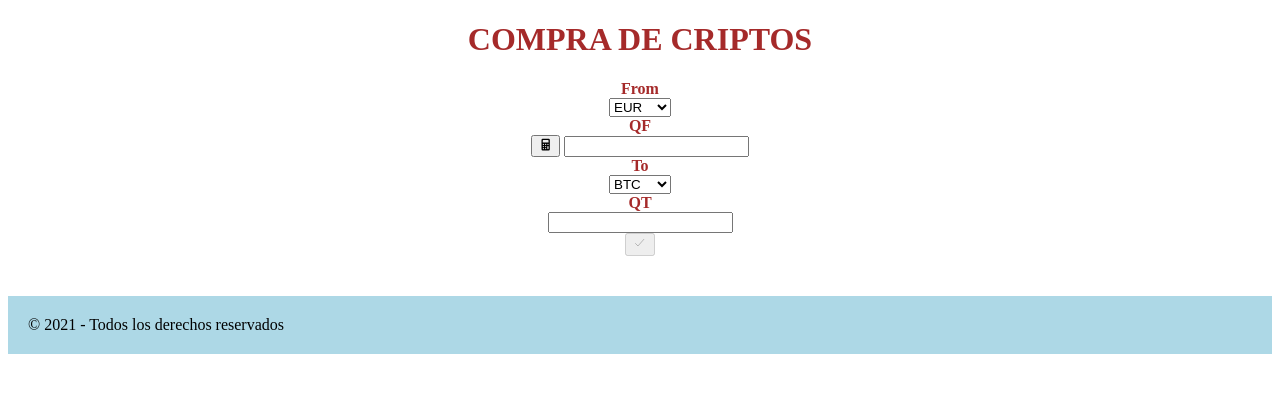
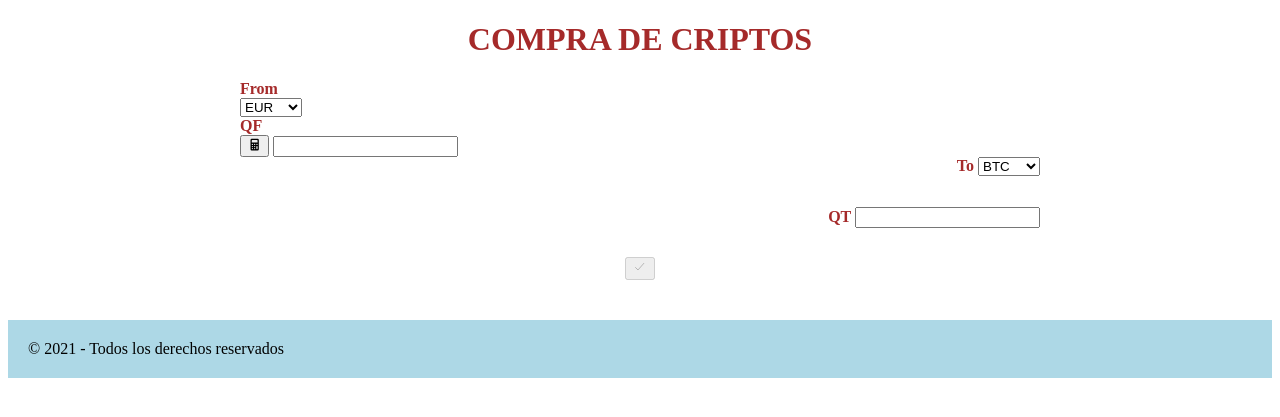
Before and after one commit to SheylaPDV/BZ9_flask, a Flask app: page /purchase in a window 1280 px wide. Shown: the part 83-500 px from the top of the page. Run offline with Flask 2, Linux system fonts and the light colour scheme; some libraries are stand-ins or nearby versions.

Commit message:
intentando organizar el formulario

```diff
--- a/balance/static/css/styles.css
+++ b/balance/static/css/styles.css
@@ -70,9 +70,24 @@ main {
     font-size: xx-small;
 }
 
-.campo-formulario label {
+.campo-formulario-from label {
     display: block;
     font-size: 1rem;
     font-weight: bold;
     padding-bottom: 0;
+    text-align: left;
 }
+
+.campo-formulario-from {
+    text-align: left;
+}
+
+.campo-formulario-to {
+    text-align: right;
+    height: 50px;
+
+}
+
+.campo-formulario-to label {
+    text-align: right;
+}
--- a/balance/templates/purchase.html
+++ b/balance/templates/purchase.html
@@ -16,10 +16,10 @@ COMPRA DE CRIPTOS
     {% endif %}
     <form action="/purchase" method="POST">
 
-        <div class="campo-formulario">
+        <div class="campo-formulario-from">
             <label for="from">From</label>
             {% if datos.to_quantity != "" %}
-                <select name="from_currency" disabled="disabled">
+                <select name="from_currency">
             {% else %}
                 <select name="from_currency">
             {% endif %}
@@ -36,7 +36,7 @@ COMPRA DE CRIPTOS
              </select>
         </div>
 
-        <div class="campo-formulario">
+        <div class="campo-formulario-from">
             {% if datos.to_quantity != "" %}
                 <label for="Q">QF</label><button type="submit" class="green-button" disabled ><ion-icon name="calculator"></ion-icon></button>
             {% else %}
@@ -49,7 +49,7 @@ COMPRA DE CRIPTOS
             {% endif %}
         </div>
 
-        <div class="campo-formulario">
+        <div class="campo-formulario-to">
             <label for="to">To</label>
             {% if datos.to_quantity != "" %}
                 <select name="to_currency" disabled="disabled">
@@ -70,7 +70,7 @@ COMPRA DE CRIPTOS
              </select>
         </div>
 
-        <div class="campo-formulario">
+        <div class="campo-formulario-to">
             <label for="Q">QT</label>
             <input type="text" name="to_quantity" id="to_quantity" value="{{ datos.to_quantity }}" readonly required>
         </div>
```
